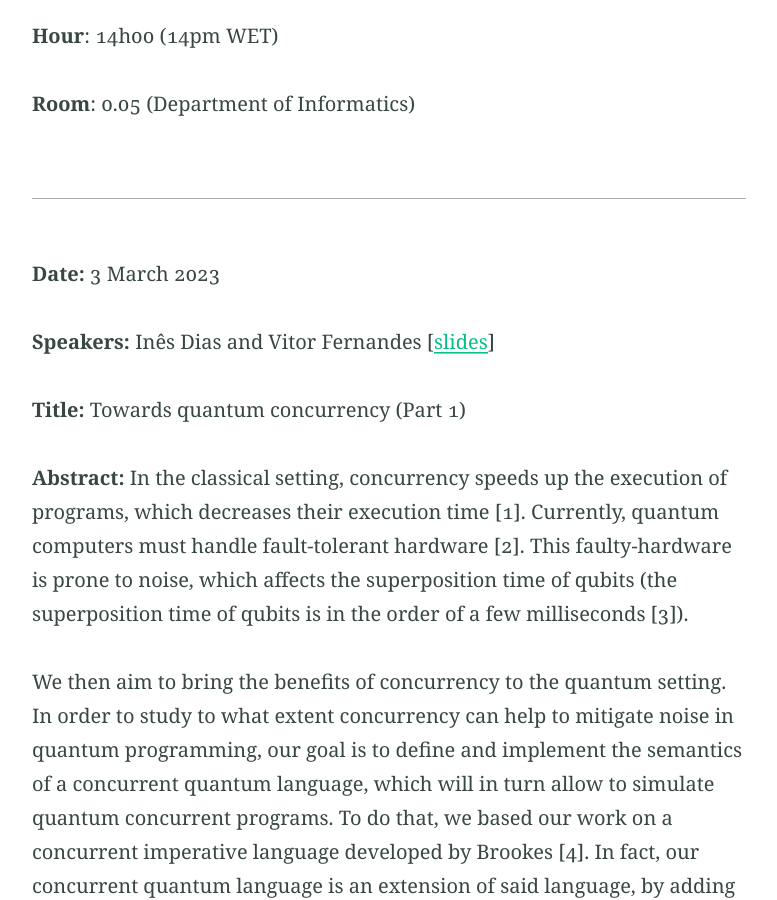
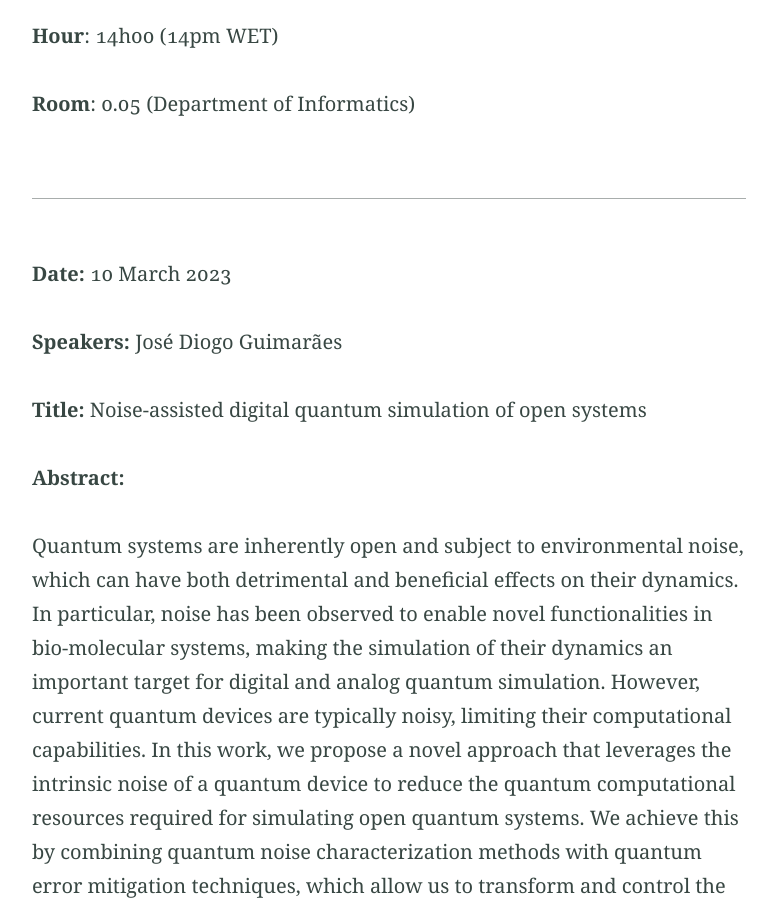
Before and after one commit to quantum-um/quantum-um.github.io, a Jekyll site: the page built from seminars.md, in a window 1280 px wide and 900 px high, scrolled down 611 px. Shown: the whole window, without its empty margins (251-1028 px from the left). Built offline with Jekyll 4.4.1, drawn with Linux system fonts in a browser that asks for light colours; some of the changed text lies outside the part shown.

Commit message:
added information seminar 2023/03/10; added Mafalda descritpion

```diff
--- a/seminars.md
+++ b/seminars.md
@@ -15,6 +15,36 @@ Valid until the end of the 2022/23 academic year
 
 **Room**:
 0.05 (Department of Informatics)
+
+---
+
+**Date:**
+10 March 2023
+
+**Speakers:**
+José Diogo Guimarães
+
+**Title:**
+Noise-assisted digital quantum simulation of open systems
+
+**Abstract:**
+
+Quantum systems are inherently open and subject to environmental noise, which can have both
+detrimental and beneficial effects on their dynamics. In particular, noise has been observed to
+enable novel functionalities in bio-molecular systems, making the simulation of their dynamics an
+important target for digital and analog quantum simulation. However, current quantum devices are
+typically noisy, limiting their computational capabilities. In this work, we propose a novel
+approach that leverages the intrinsic noise of a quantum device to reduce the quantum computational
+resources required for simulating open quantum systems. We achieve this by combining quantum noise
+characterization methods with quantum error mitigation techniques, which allow us to transform and
+control the intrinsic noise in a quantum circuit. Specifically, we selectively enhance or reduce
+decoherence rates in the quantum circuit to achieve the desired simulation of open system
+dynamics. We describe our methods in detail and report on the results of noise characterization and
+quantum error mitigation on real and emulated IBM Quantum computers. We also provide estimates of
+the experimental resource requirements for our techniques. We believe that this approach can pave
+the way for new simulation techniques in Noisy Intermediate-Scale Quantum (NISQ) devices, where
+their intrinsic noise can be harnessed to assist quantum computations.
+
 
 ---
 
```
Also changed, not shown: members.md (+6 -2 lines), 1 other file.
